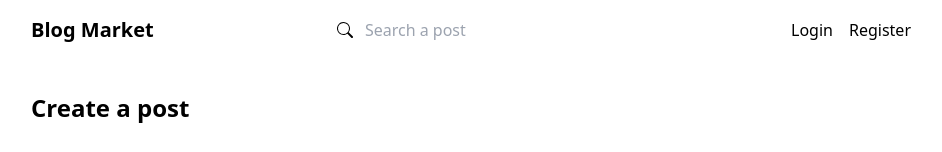
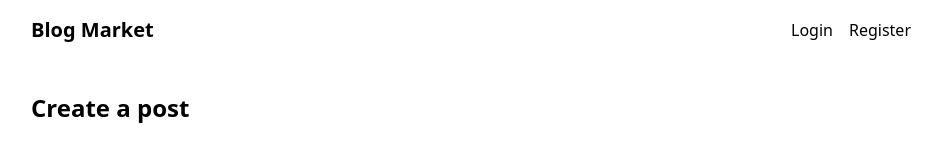
Before and after one commit to viethuynh98/markdownBlog_finalProject, a React (Vite) app in the folder frontend/: page /write in a window 1280 px wide. Shown: the top 152 px of the page, without its empty margins (169-1111 px from the left). Built offline with nearby package versions, Linux system fonts and the light colour scheme; no server answers.

Commit message:
- remove search bar on post detail page

```diff
--- a/frontend/src/components/Navbar.jsx
+++ b/frontend/src/components/Navbar.jsx
@@ -1,4 +1,4 @@
-import { Link, useNavigate } from "react-router-dom";
+import { Link, useLocation, useNavigate } from "react-router-dom";
 import { BsSearch } from "react-icons/bs";
 import { FaBars } from "react-icons/fa6";
 import { useContext, useState } from "react";
@@ -9,6 +9,9 @@
   const [prompt, setPrompt] = useState("");
   const [menu, setMenu] = useState(false);
   const navigate = useNavigate();
+
+  const path = useLocation().pathname;
+  console.log(path);
 
   console.log(prompt);
 
@@ -33,6 +36,7 @@
       </h1>
 
       {/* div for search */}
+      {path === "/" && (
         <div className="flex justify-center items-center space-x-0">
           <p
             onClick={() => navigate(prompt ? `?search=${prompt}` : "/")}
@@ -48,6 +52,7 @@
             type="text"
           />
         </div>
+      )}
 
       {/* div for login and register */}
       <div className="hidden md:flex items-center justify-center space-x-2 md:space-x-4">
```
Lines whose indentation alone changed are shown as unchanged.
